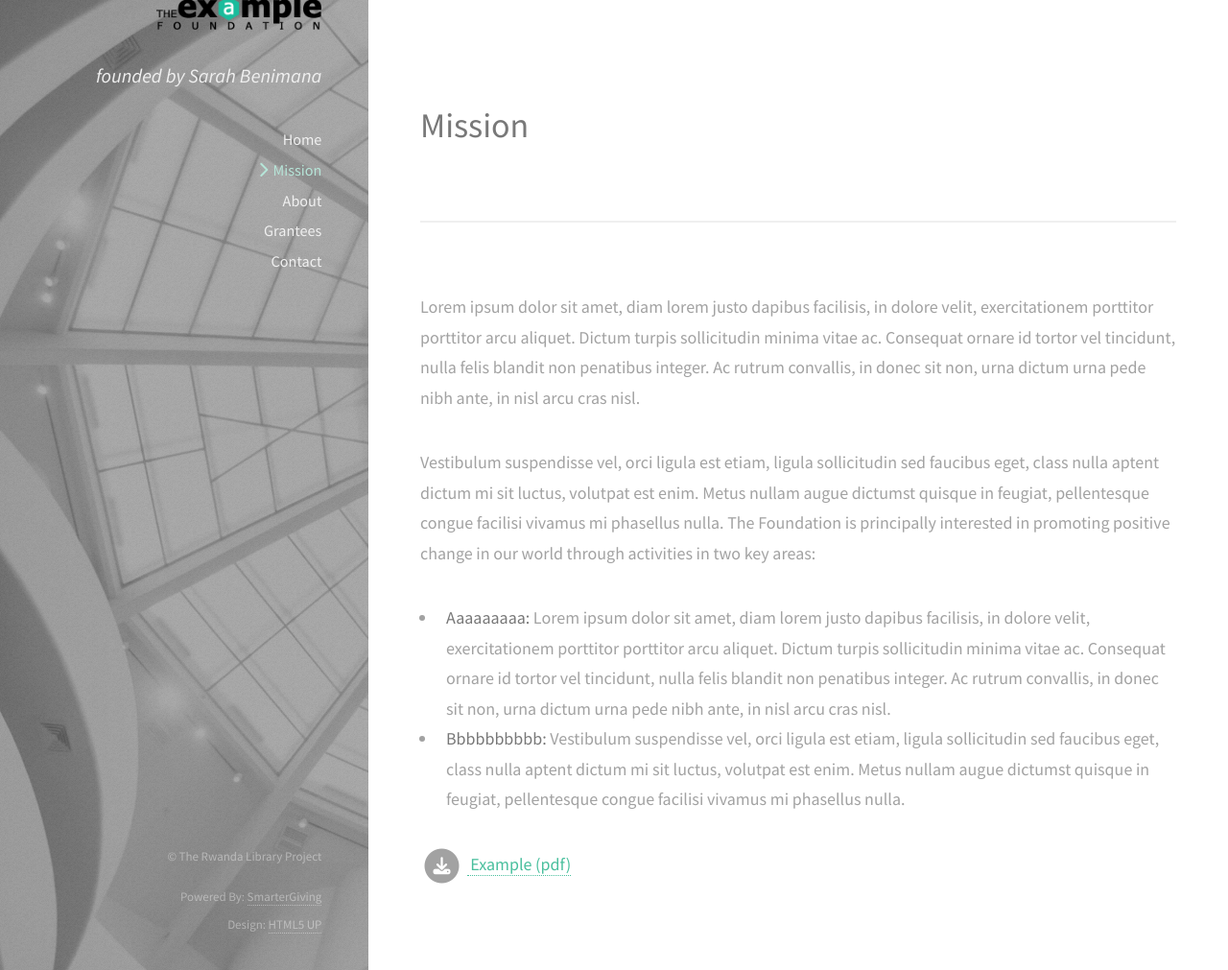
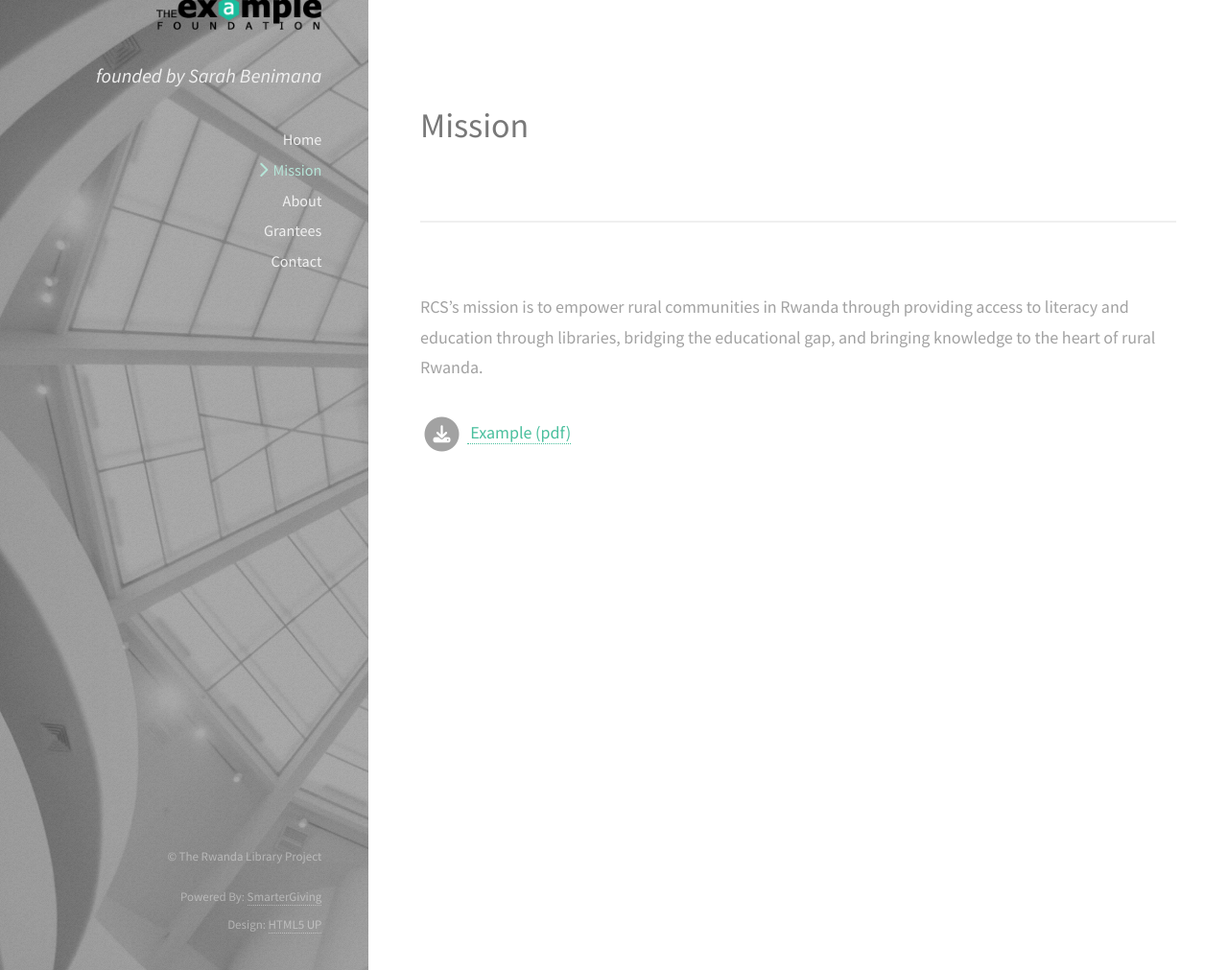
Before and after one commit to rural-cs/rural-cs.github.io, a Jekyll site: the page built from pages/mission.md, in a window 1280 px wide and 1115 px high, cut to the strip 104-1115 px from the top of the window. Shown: the whole strip at 96% size. Built offline with Jekyll 4.4.1, drawn with Linux system fonts in a browser that asks for light colours; nearby versions of some CDN libraries; library files that are not in the unit come from our copies.

Commit message:
Update mission.md

```diff
--- a/pages/mission.md
+++ b/pages/mission.md
@@ -4,12 +4,9 @@ header_intro:
 layout: page
 permalink: /:basename/
 ---
-Lorem ipsum dolor sit amet, diam lorem justo dapibus facilisis, in dolore velit, exercitationem porttitor porttitor arcu aliquet. Dictum turpis sollicitudin minima vitae ac. Consequat ornare id tortor vel tincidunt, nulla felis blandit non penatibus integer. Ac rutrum convallis, in donec sit non, urna dictum urna pede nibh ante, in nisl arcu cras nisl.
-
-Vestibulum suspendisse vel, orci ligula est etiam, ligula sollicitudin sed faucibus eget, class nulla aptent dictum mi sit luctus, volutpat est enim. Metus nullam augue dictumst quisque in feugiat, pellentesque congue facilisi vivamus mi phasellus nulla. The Foundation is principally interested in promoting positive change in our world through activities in two key areas:
-
-- **Aaaaaaaaa:** Lorem ipsum dolor sit amet, diam lorem justo dapibus facilisis, in dolore velit, exercitationem porttitor porttitor arcu aliquet. Dictum turpis sollicitudin minima vitae ac. Consequat ornare id tortor vel tincidunt, nulla felis blandit non penatibus integer. Ac rutrum convallis, in donec sit non, urna dictum urna pede nibh ante, in nisl arcu cras nisl.
-- **Bbbbbbbbbb:** Vestibulum suspendisse vel, orci ligula est etiam, ligula sollicitudin sed faucibus eget, class nulla aptent dictum mi sit luctus, volutpat est enim. Metus nullam augue dictumst quisque in feugiat, pellentesque congue facilisi vivamus mi phasellus nulla.
+RCS’s mission is to empower rural communities in Rwanda through providing access to literacy
+and education through libraries, bridging the educational gap, and bringing knowledge to the
+heart of rural Rwanda.
 
 <span class="fa-stack">
   <i class="fa fa-circle fa-stack-2x"></i>
```
